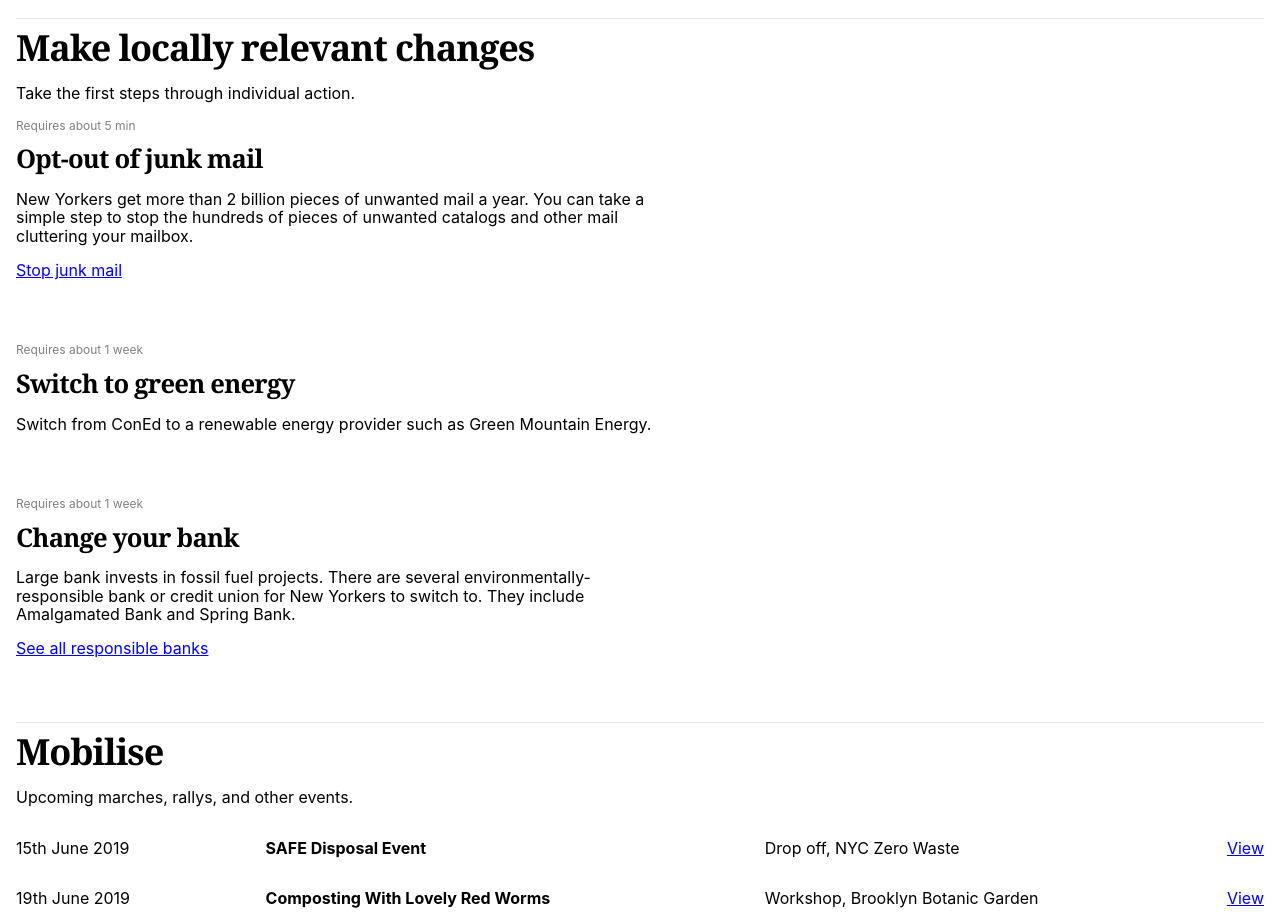
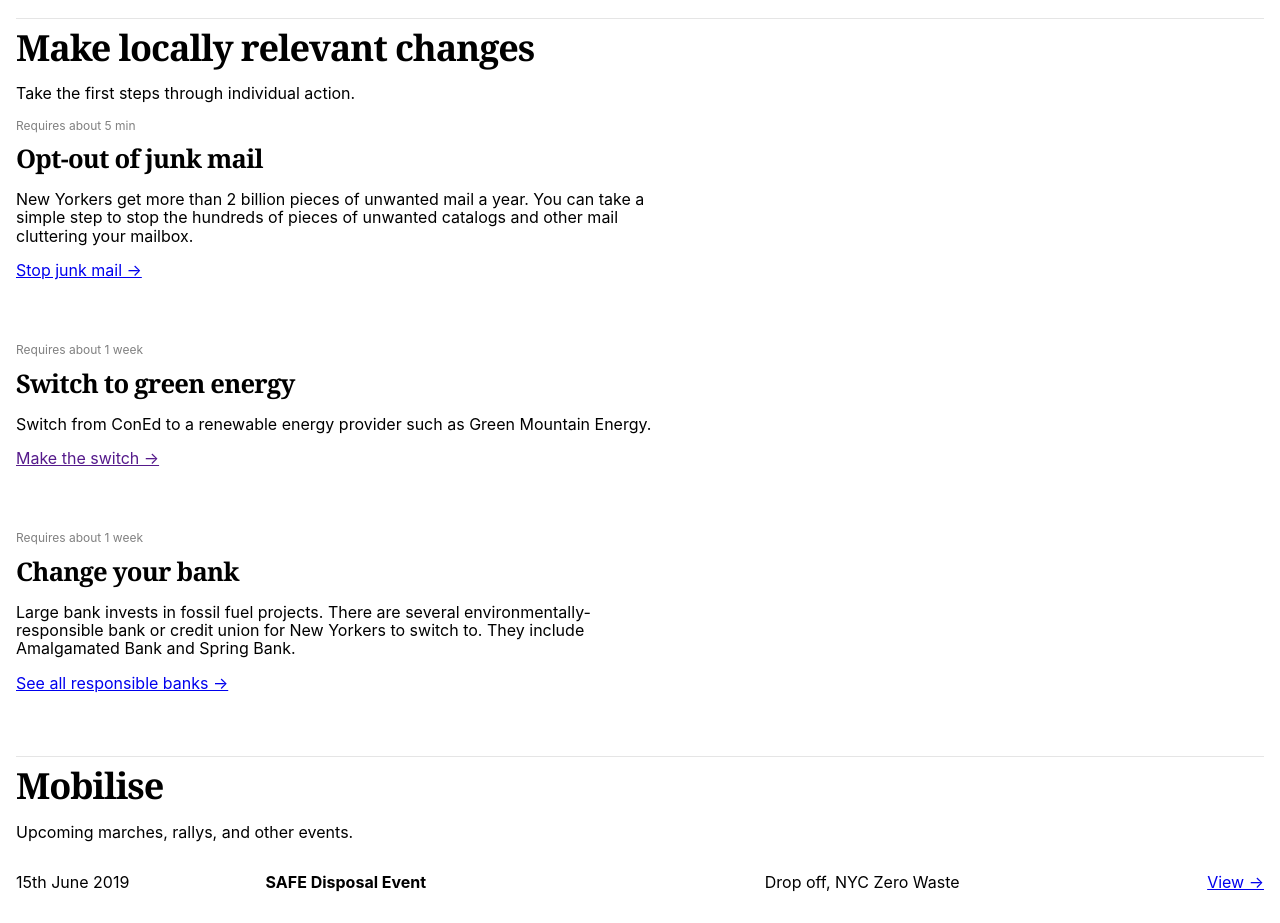
Before and after one commit to dnywh/climatelocal, a Jekyll site: the page built from _areas/new-york-city.md, in a window 1280 px wide and 1400 px high, scrolled down 4487 px. Shown: the top 923 px of the window. Built offline with Jekyll 4.4.1, drawn with Linux system fonts in a browser that asks for light colours; some of the changed text lies outside the part shown.

```diff
--- a/_areas/new-york-city.md
+++ b/_areas/new-york-city.md
@@ -23,6 +23,7 @@ individual-actions:
   - name: Switch to green energy
     investment: 1 week
     notes: Switch from ConEd to a renewable energy provider such as Green Mountain Energy.
+    cta: Make the switch
   - name: Change your bank
     investment: 1 week
     url: https://www.nerdwallet.com/blog/banking/socially-responsible-banks/
--- a/_config.yml
+++ b/_config.yml
@@ -14,9 +14,9 @@
 # You can create any custom variable you would like, and they will be accessible
 # in the templates via {{ site.myvariable }}.
 title: ClimateLocal
-email: your-email@example.com
+email: hi@climatelocal.org
 description: >- # this means to ignore newlines until "baseurl:"
-  Turning fencesitters into climate activists
+  Go from fencesitter to climate activist
 baseurl: "" # the subpath of your site, e.g. /blog
 url: "http://climatelocal.org" # the base hostname & protocol for your site, e.g. http://example.com
 twitter_username: climatelocalorg
--- a/_layouts/area.html
+++ b/_layouts/area.html
@@ -62,7 +62,7 @@ layout: default
     <h4>{{ action.name }}</h4>
     <p>{{ action.notes }}</p>
     <p>
-      <a href="{{ action.url }}" target="_blank">{{ action.cta }}</a>
+      <a href="{{ action.url }}" target="_blank">{{ action.cta }} →</a>
     </p>
   </li>
   {% endfor %}
@@ -79,7 +79,7 @@ layout: default
     <p>{{ event.start-date | date_to_long_string: "ordinal" }}</p>
     <p><strong>{{ event.title }}</strong></p>
     <p>{{ event.type | capitalize }}, {{ event.host }}</a> </p>
-    <p><a href="{{ event.url }}" target="_blank">View</a></p>
+    <p><a href="{{ event.url }}" target="_blank">View →</a></p>
   </li>
   {% endfor %}
 </ul>
@@ -95,7 +95,7 @@ layout: default
     <p><img src="{{ group.image-url }}" alt="Avatar for {{ group.name }}"></p>
     <h4>{{ group.name }}</h4>
     <p>Part of {{ group.parent }}</p>
-    <p><a href="{{ group.url }}" target="_blank">View</a></p>
+    <p><a href="{{ group.url }}" target="_blank">View →</a></p>
   </li>
   {% endfor %}
 </ul>
```
Also changed, not shown: _layouts/opportunity.html (+25 -0 lines), _opportunities/brooklyn-grange.md (+6 -0 lines), _people/lexi-lombari.md (added, +8 -0 lines).
